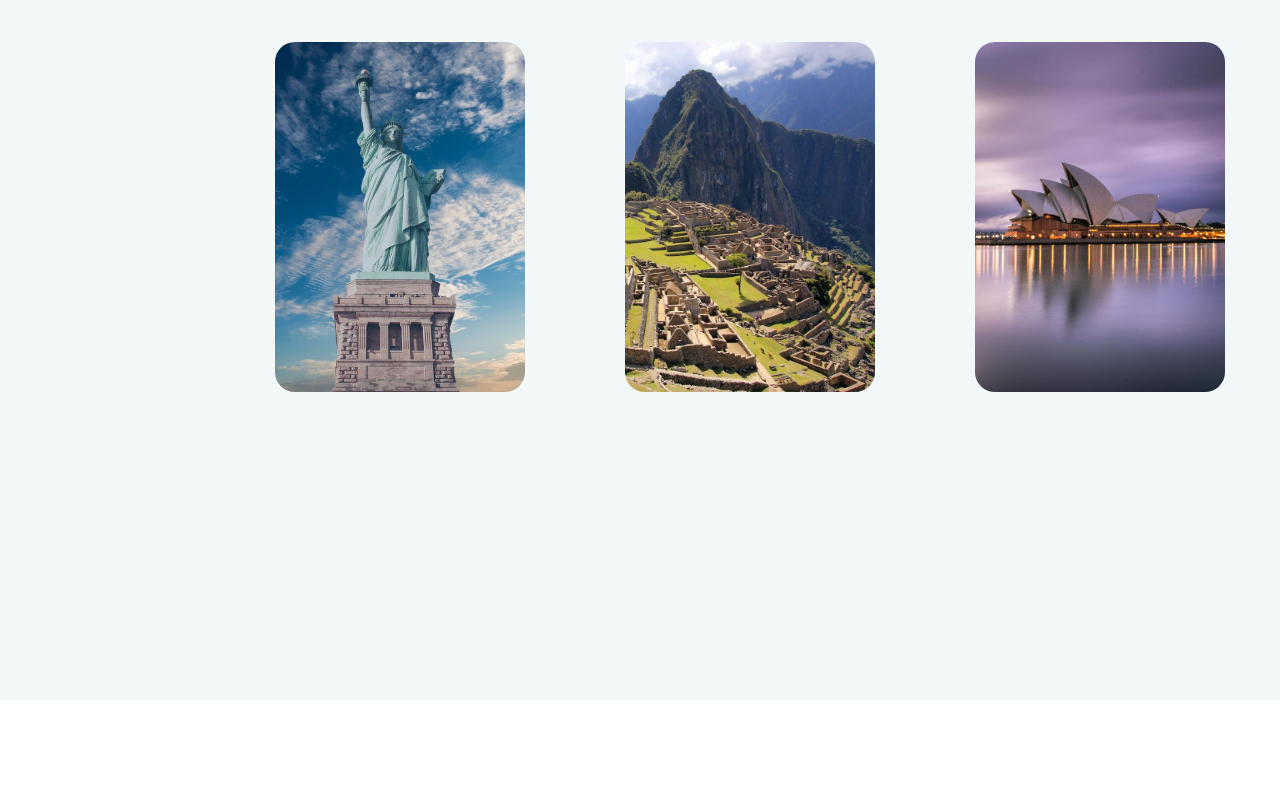
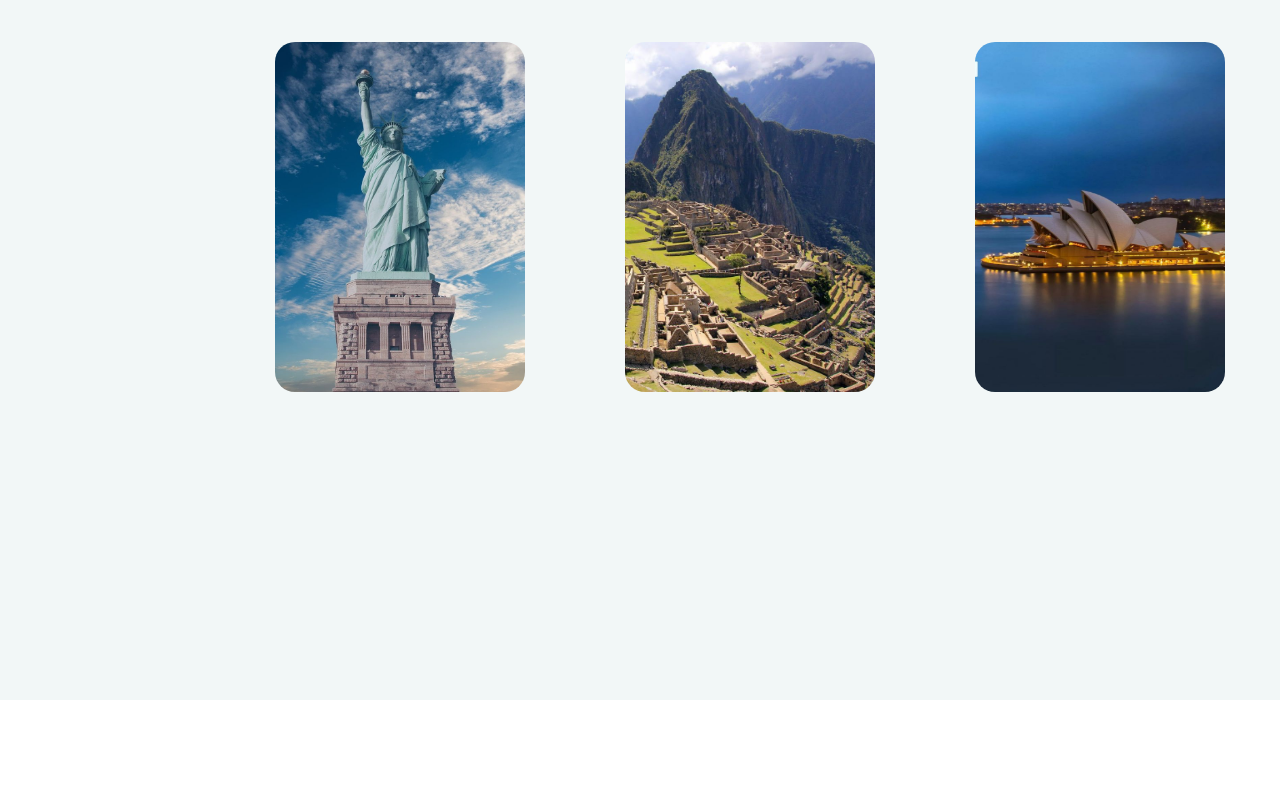
Before and after one commit to SamaaMohamed2005/Travel, a plain HTML site: page index.html in a window 1280 px wide. Shown: the part 2160-2957 px from the top of the page. Drawn offline with Linux system fonts and the light colour scheme.

Commit message:
edit image2

```diff
--- a/index.html
+++ b/index.html
@@ -125,7 +125,7 @@
                         </div><!--/fifth2-->
 
                     <div class="sub2" id="sixth2">
-                        <div class="im"><img src="images/20 Famous Landmarks in Sydney Australia (100% worth a visit).jpeg" alt="Australia"></div>
+                        <div class="im"><img src="images/1d86088a-5cd0-495d-b850-c643a95a41b2.jpeg" alt="Australia"></div>
                         <div class="overlay2">
                             <p>Sydney Opera House</p>
                             <h2>Australia</h2>
```
Also changed, not shown: images/1d86088a-5cd0-495d-b850-c643a95a41b2.jpeg (added), images/20 Famous Landmarks in Sydney Australia (100% worth a visit).jpeg (deleted).
